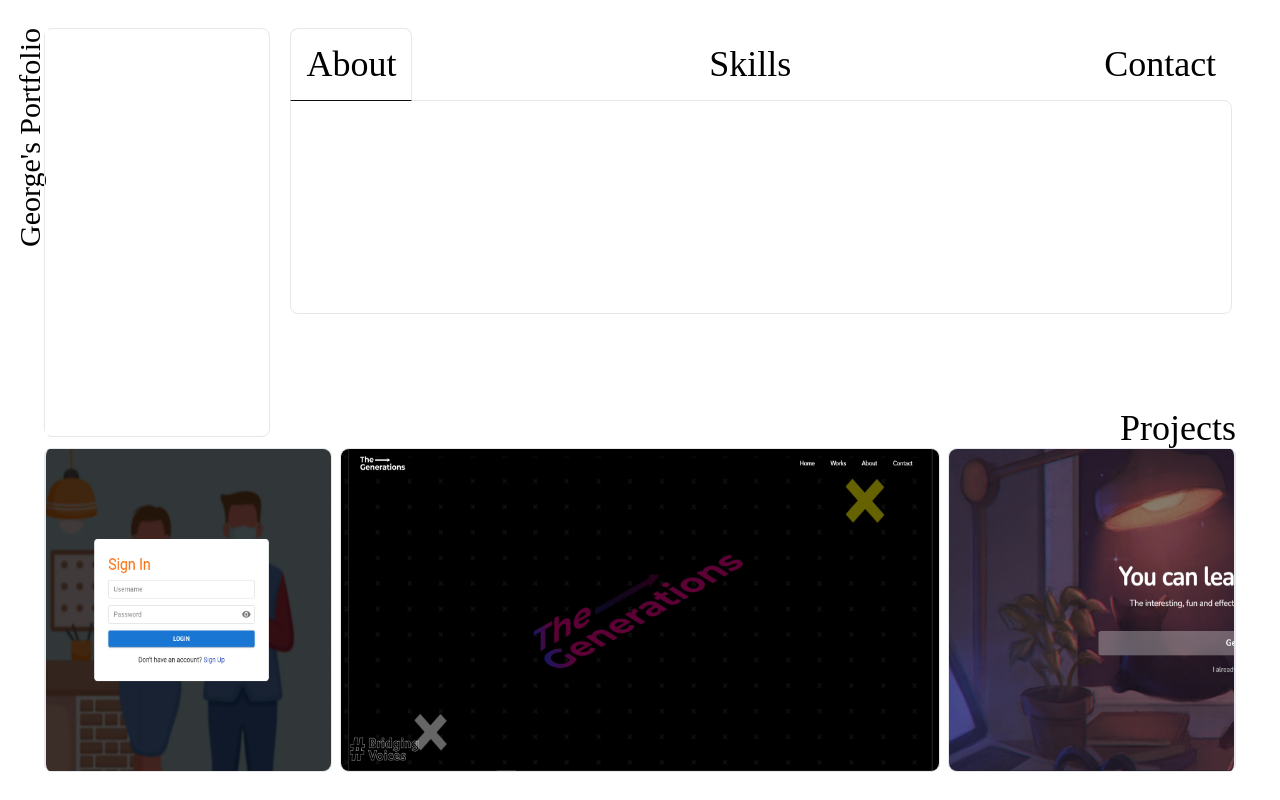
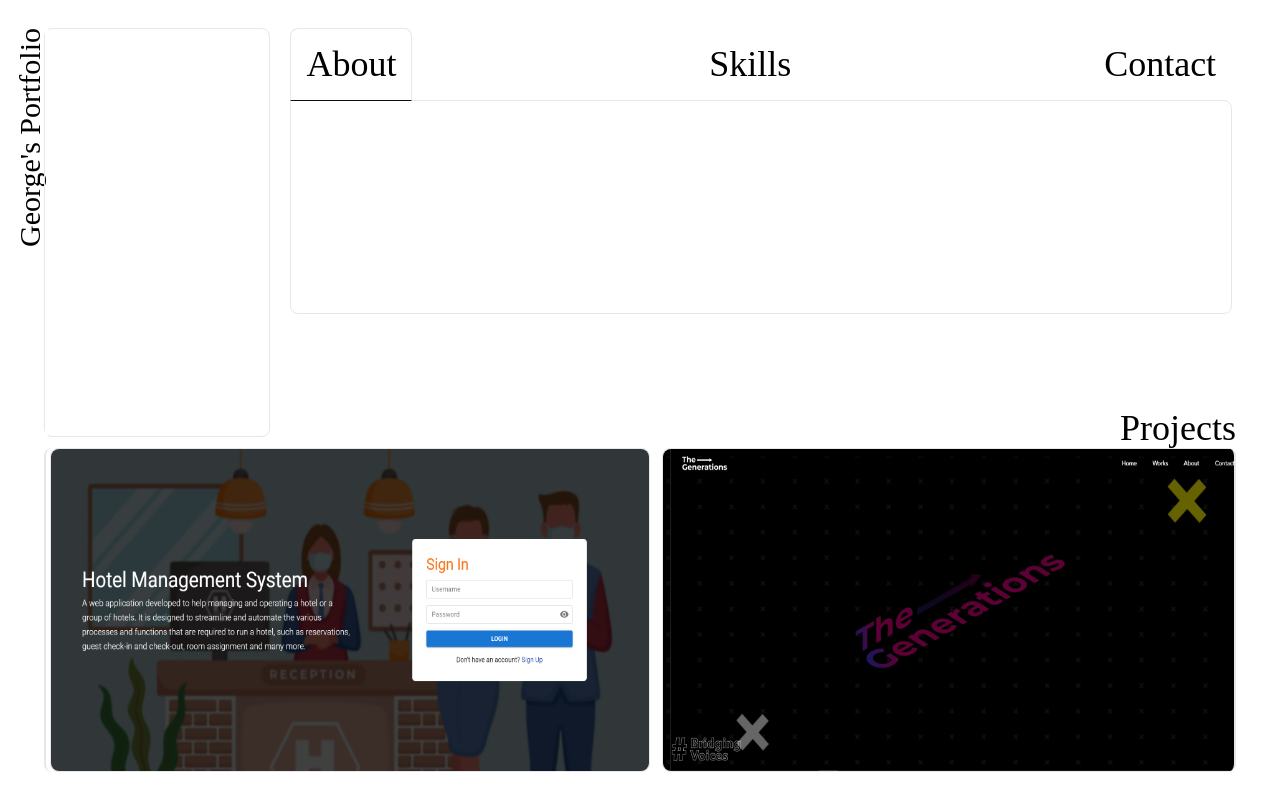
Before and after one commit to drfrank66613/personal-portfolio-website, a Next.js app: page / in a window 1280 px wide. Built offline with nearby package versions, Linux system fonts and the light colour scheme; a web font is replaced by a local one.

Commit message:
Update ProjectsContent.tsx
modify code for logic of scrolling content on mouse move

```diff
--- a/components/ProjectsContent.tsx
+++ b/components/ProjectsContent.tsx
@@ -5,70 +5,82 @@ import ProjectThumb from "./ProjectThumb";
 import { Projects } from "../data/projects";
 
 const ProjectsContent = () => {
-  const scroller = useRef<HTMLDivElement>(null);
+  // const scroller = useRef<HTMLDivElement>(null);
+  const container = useRef<HTMLDivElement>(null);
+  const content = useRef<HTMLDivElement>(null);
+  const [panX, setPanX] = useState<number>(0);
   const [contentWidth, setContentWidth] = useState<number>(0);
   const [windowWidth, setWindowWidth] = useState<number>(0);
   const [overflow, setOverflow] = useState<number>(0);
   const [mapPosition, setMapPosition] = useState<Function>(Function);
 
-  const initMapPosition = () =>
-    gsap.utils.mapRange(0, windowWidth, overflow / 2, overflow / -2);
+  // const initMapPosition = () =>
+  //   gsap.utils.mapRange(0, windowWidth, overflow / 2, overflow / -2);
 
-  const onResize = () => {
-    setWindowWidth(window.innerWidth);
-    setOverflow(contentWidth - windowWidth);
-    setMapPosition(initMapPosition);
-  };
+  // const onResize = () => {
+  //   setWindowWidth(window.innerWidth);
+  //   setOverflow(contentWidth - windowWidth);
+  //   setMapPosition(initMapPosition);
+  // };
 
   const onMouseMove = (e: MouseEvent) => {
-    if (overflow > 0) {
-      let x = e.clientX || 0;
+    const containerMouseX = e.clientX - container.current?.offsetLeft!;
 
-      gsap.to(scroller.current, {
-        duration: 1,
-        overwrite: true,
-        ease: "power3",
-        x: mapPosition(x),
-      });
+    const xDecimal = containerMouseX / container.current?.offsetWidth!;
 
-      return;
-    }
+    const maxX =
+      content.current?.offsetWidth! - container.current?.offsetWidth!;
 
-    gsap.to(scroller.current, {
+    setPanX(maxX * xDecimal * -1);
+
+    gsap.to(content.current, {
       duration: 1,
       overwrite: true,
       ease: "power3",
-      x: 0,
+      x: panX,
     });
+    // if (overflow > 0) {
+    //   let x = e.clientX || 0;
+
+    //   gsap.to(scroller.current, {
+    //     duration: 1,
+    //     overwrite: true,
+    //     ease: "power3",
+    //     x: mapPosition(x),
+    //   });
+
+    //   return;
+    // }
+
+    // gsap.to(scroller.current, {
+    //   duration: 1,
+    //   overwrite: true,
+    //   ease: "power3",
+    //   x: 0,
+    // });
   };
 
-  useEffect(() => {
-    setContentWidth(scroller.current?.offsetWidth!);
-    setWindowWidth(window.innerWidth);
-    setOverflow(contentWidth - windowWidth);
-    setMapPosition(initMapPosition);
+  // useEffect(() => {
+  //   setPanX(0);
 
-    window.addEventListener("resize", onResize);
-
-    return () => {
-      window.removeEventListener("resize", onResize);
-    };
-  }, [windowWidth, contentWidth, overflow]);
+  //   gsap.to(content.current, {
+  //     duration: 0,
+  //     overwrite: true,
+  //     ease: "power3",
+  //     x: 0,
+  //   });
+  // }, [windowWidth, contentWidth, overflow]);
 
   return (
     <div
-      className="h-full w-full flex items-center justify-center overflow-hidden relative border-x-2 rounded-lg"
+      ref={container}
+      className="h-full w-full overflow-hidden border-x-2 rounded-lg"
       onMouseMove={onMouseMove}
     >
-      <div className="absolute left-1/2 top-1/2 -translate-x-1/2 -translate-y-1/2 h-full">
-        <div
-          className="flex justify-center items-center text-black h-full"
-          ref={scroller}
-        >
-          {Projects.map(({ id, name }, index) => (
-            <ProjectThumb key={index} src={`/${id}.png`} alt={name} id={id} />
-          ))}
-        </div>
+      <div className="flex h-full space-x-2 w-fit text-black" ref={content}>
+        {Projects.map(({ id, name }, index) => (
+          <ProjectThumb key={index} src={`/${id}.png`} alt={name} id={id} />
+        ))}
       </div>
     </div>
   );
```
